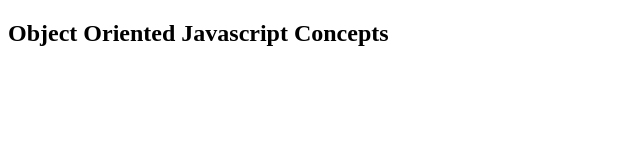
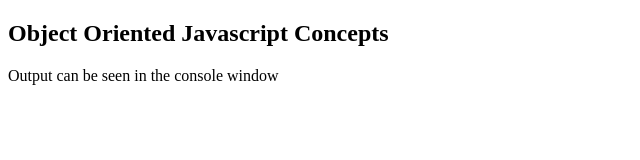
Before and after one commit to RuchirSaxena/Javascript_ObjectOrentedConcepts, a plain HTML site: page Index.html in a window 1280 px wide. Shown: the whole page, without its empty margins (0-640 px from the left). Drawn offline with Linux system fonts and the light colour scheme.

Commit message:
Modified Message

```diff
--- a/Index.html
+++ b/Index.html
@@ -11,7 +11,7 @@
 <body>
     <h2>Object Oriented Javascript Concepts </h2>
     <div>
-
+        Output can be seen in the console window
     </div>
 </body>
 
```
